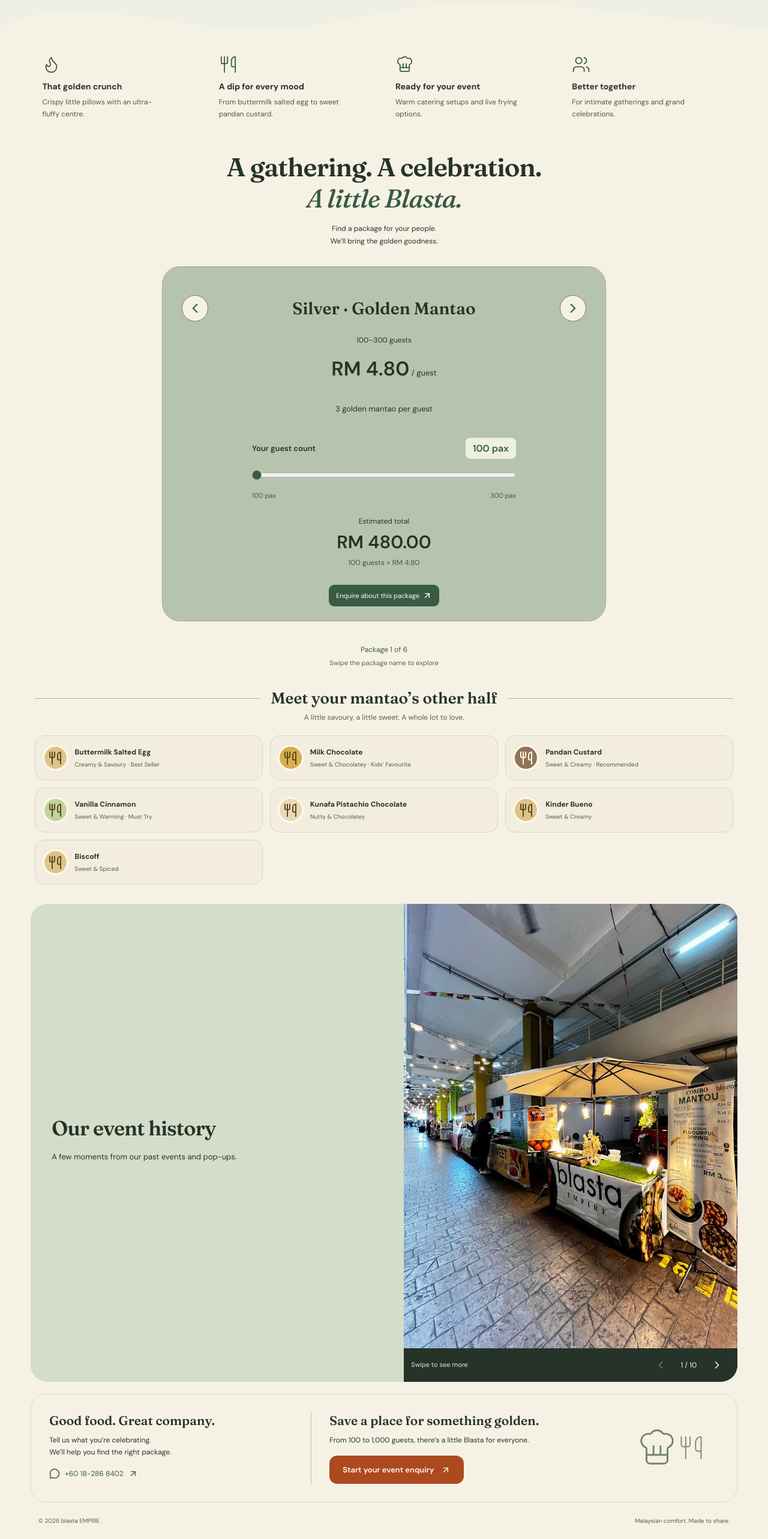
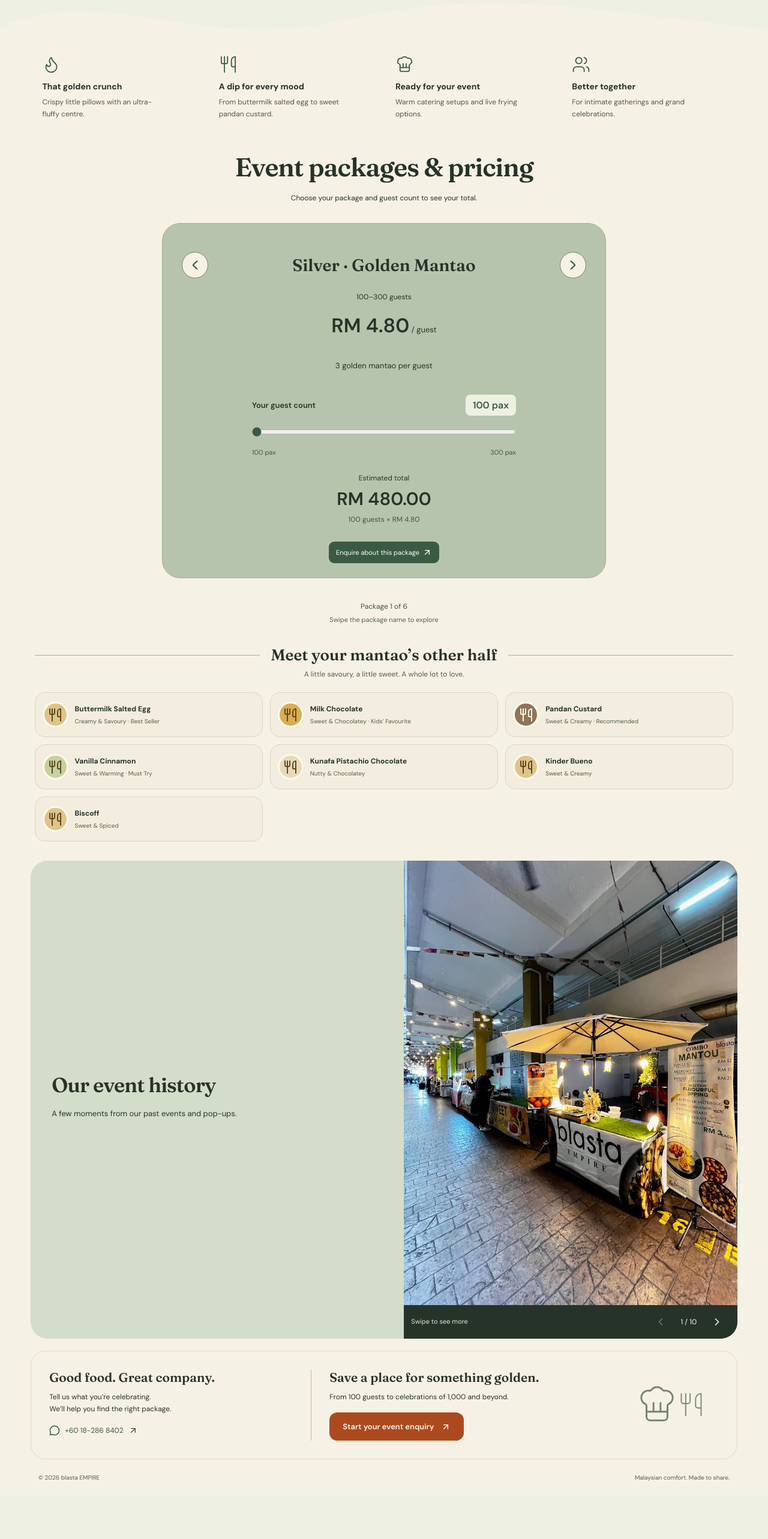
Before and after one commit to umarfarid97/mantaoblasta, a React (Vite) app: page / in a window 1280 px wide. Shown: the part 652-3218 px from the top of the page at 60% size. After the commit the page ends 3146 px from the top, so only its background shows below. Built offline with nearby package versions, Linux system fonts and the light colour scheme.

Commit message:
fix: support larger Platinum events and simplify pricing heading

```diff
--- a/src/data/eventPackages.ts
+++ b/src/data/eventPackages.ts
@@ -14,8 +14,9 @@
       name: `${tier} · ${menuType}`,
       subtitle: menuType,
       menuType,
-      paxRange: `${minPax.toLocaleString()}–${maxPax.toLocaleString()} guests`,
+      paxRange: index === 2 ? '501+ guests' : `${minPax.toLocaleString()}–${maxPax.toLocaleString()} guests`,
       minPax, maxPax,
+      openEndedGuests: index === 2,
       pricePerGuestMYR: rate,
       exampleGuests: maxPax,
       prices: { MYR: rate * maxPax, SGD: 0, USD: 0 },
--- a/src/pages/EnquiryPage.tsx
+++ b/src/pages/EnquiryPage.tsx
@@ -15,7 +15,7 @@
   const [guests, setGuests] = useState(() => {
     const requestedGuests = Number(query.get('guests'));
     return query.has('guests') && Number.isInteger(requestedGuests)
-      ? Math.max(initialPackage.minPax, Math.min(initialPackage.maxPax, requestedGuests))
+      ? Math.max(initialPackage.minPax, initialPackage.openEndedGuests ? requestedGuests : Math.min(initialPackage.maxPax, requestedGuests))
       : initialPackage.exampleGuests ?? initialPackage.minPax;
   });
   const [name, setName] = useState('');
@@ -26,7 +26,7 @@
   const [notes, setNotes] = useState('');
   const [opened, setOpened] = useState(false);
   const total = Math.round(guests * (pkg.pricePerGuestMYR ?? 0) * 100) / 100;
-  const validGuests = Number.isInteger(guests) && guests >= pkg.minPax && guests <= pkg.maxPax;
+  const validGuests = Number.isSafeInteger(guests) && guests >= pkg.minPax && (pkg.openEndedGuests || guests <= pkg.maxPax);
   const [today] = useState(() => new Intl.DateTimeFormat('en-CA', { timeZone: 'Asia/Kuala_Lumpur', year: 'numeric', month: '2-digit', day: '2-digit' }).format(new Date()));
 
   useEffect(() => {
@@ -63,8 +63,8 @@
       <form className="garden-enquiry-layout" onSubmit={submit}>
         <div className="garden-enquiry-fields">
           <section aria-labelledby="enquiry-event"><h2 id="enquiry-event">Your event</h2>
-            <label>Choose your package<select value={packageId} onChange={event => { const next = EVENT_PACKAGES.find(item => item.id === event.target.value)!; setPackageId(next.id); setGuests(current => Math.max(next.minPax, Math.min(next.maxPax, current))); setOpened(false); }}>{EVENT_PACKAGES.map(item => <option key={item.id} value={item.id}>{item.name} — {money(item.pricePerGuestMYR ?? 0)} / guest</option>)}</select></label>
-            <div className="garden-form-row"><label>Number of guests <span>(required)</span><input type="number" min={pkg.minPax} max={pkg.maxPax} step="1" required value={guests || ''} onChange={event => setGuests(Number(event.target.value))} aria-describedby="enquiry-guest-range" /><small id="enquiry-guest-range">{pkg.paxRange} for this tier</small></label><label>Event date <span>(required)</span><input type="date" min={today} required value={date} onChange={event => setDate(event.target.value)} /></label></div>
+            <label>Choose your package<select value={packageId} onChange={event => { const next = EVENT_PACKAGES.find(item => item.id === event.target.value)!; setPackageId(next.id); setGuests(current => Math.max(next.minPax, next.openEndedGuests ? current : Math.min(next.maxPax, current))); setOpened(false); }}>{EVENT_PACKAGES.map(item => <option key={item.id} value={item.id}>{item.name} — {money(item.pricePerGuestMYR ?? 0)} / guest</option>)}</select></label>
+            <div className="garden-form-row"><label>Number of guests <span>(required)</span><input type="number" min={pkg.minPax} max={pkg.openEndedGuests ? undefined : pkg.maxPax} step="1" required value={guests || ''} onChange={event => setGuests(Number(event.target.value))} aria-describedby="enquiry-guest-range" /><small id="enquiry-guest-range">{pkg.paxRange} for this tier{pkg.openEndedGuests ? ' · Counts above 1,000 welcome' : ''}</small></label><label>Event date <span>(required)</span><input type="date" min={today} required value={date} onChange={event => setDate(event.target.value)} /></label></div>
             <label>Event type<select value={eventType} onChange={event => setEventType(event.target.value)}>{['Corporate event', 'Private gathering', 'Birthday party', 'Wedding / Sanding', 'Exhibition / Festival', 'Annual dinner', 'Other celebration'].map(item => <option key={item}>{item}</option>)}</select></label>
             <label>Venue / location <span>(optional)</span><input autoComplete="street-address" value={venue} onChange={event => setVenue(event.target.value)} placeholder="Hotel, office, hall or outdoor venue" /></label>
           </section>
@@ -74,7 +74,7 @@
             <label>Special requests <span>(optional)</span><textarea rows={4} maxLength={2000} value={notes} onChange={event => setNotes(event.target.value)} placeholder="Serving time, access details, flavour preferences or anything else we should know" /></label>
           </section>
         </div>
-        <aside className="garden-enquiry-summary" aria-labelledby="enquiry-summary"><h2 id="enquiry-summary">Your package</h2><h3>{pkg.name}</h3><p>{pkg.paxRange}</p><ul>{pkg.features.map(feature => <li key={feature}>{feature}</li>)}</ul><div className="garden-enquiry-total" aria-live="polite"><span>Estimated total</span><strong>{validGuests ? money(total) : '—'}</strong><small>{validGuests ? `${guests.toLocaleString()} guests × ${money(pkg.pricePerGuestMYR ?? 0)}` : `Enter ${pkg.minPax}–${pkg.maxPax.toLocaleString()} guests`}</small></div><button className="garden-button" type="submit"><MessageCircle size={18} /> Continue on WhatsApp <ArrowUpRight size={16} /></button><p className="garden-enquiry-note">Review and send your enquiry in WhatsApp. Availability will be confirmed by our team.</p>{opened && <p className="garden-enquiry-feedback" role="status">Your WhatsApp draft is ready. If it didn’t open, allow pop-ups and try again.</p>}</aside>
+        <aside className="garden-enquiry-summary" aria-labelledby="enquiry-summary"><h2 id="enquiry-summary">Your package</h2><h3>{pkg.name}</h3><p>{pkg.paxRange}</p><ul>{pkg.features.map(feature => <li key={feature}>{feature}</li>)}</ul><div className="garden-enquiry-total" aria-live="polite"><span>Estimated total</span><strong>{validGuests ? money(total) : '—'}</strong><small>{validGuests ? `${guests.toLocaleString()} guests × ${money(pkg.pricePerGuestMYR ?? 0)}` : pkg.openEndedGuests ? `Enter at least ${pkg.minPax} guests` : `Enter ${pkg.minPax}–${pkg.maxPax.toLocaleString()} guests`}</small></div><button className="garden-button" type="submit"><MessageCircle size={18} /> Continue on WhatsApp <ArrowUpRight size={16} /></button><p className="garden-enquiry-note">Review and send your enquiry in WhatsApp. Availability will be confirmed by our team.</p>{opened && <p className="garden-enquiry-feedback" role="status">Your WhatsApp draft is ready. If it didn’t open, allow pop-ups and try again.</p>}</aside>
       </form>
     </main><footer className="garden-footer"><a href="./"><ArrowLeft size={14} /> Back to Blasta</a><a href="https://wa.me/60182868402" target="_blank" rel="noreferrer">+60 18-286 8402</a></footer>
   </div></div>;
--- a/src/pages/GardenPage.tsx
+++ b/src/pages/GardenPage.tsx
@@ -61,7 +61,7 @@
         </section>
 
         <section className="garden-packages garden-package-carousel garden-package-calculator" id="garden-menu" tabIndex={-1} aria-labelledby="garden-packages-title">
-          <div className="garden-package-intro"><h2 id="garden-packages-title">A gathering. A celebration.<br /><em>A little Blasta.</em></h2><p>Find a package for your people.<br />We’ll bring the golden goodness.</p></div>
+          <div className="garden-package-intro"><h2 id="garden-packages-title">Event packages &amp; pricing</h2><p>Choose your package and guest count to see your total.</p></div>
           <article className="garden-package" id="garden-current-package">
           <div className="garden-package-picker" tabIndex={0} aria-label="Swipe package name or use arrow keys to switch package" onKeyDown={event => {
             if (event.target !== event.currentTarget) return;
@@ -87,6 +87,7 @@
               <label htmlFor="garden-pax">Your guest count <output htmlFor="garden-pax">{guests.toLocaleString()} pax</output></label>
               <input id="garden-pax" type="range" min={pkg.minPax} max={pkg.maxPax} step={1} value={guests} onChange={event => setGuestCounts(previous => ({ ...previous, [pkg.id]: Number(event.target.value) }))} aria-valuetext={`${guests} guests`} />
               <div className="garden-pax-bounds"><span>{pkg.minPax.toLocaleString()} pax</span><span>{pkg.maxPax.toLocaleString()} pax</span></div>
+              {pkg.openEndedGuests && <p className="garden-pax-note">More than 1,000 guests? Enter your count on the enquiry page.</p>}
             </div>
             <div className="garden-tile-total" aria-live="polite"><span>Estimated total</span><strong>RM {total.toLocaleString('en-MY', { minimumFractionDigits: 2, maximumFractionDigits: 2 })}</strong><small>{guests.toLocaleString()} guests × RM {pkg.pricePerGuestMYR?.toFixed(2)}</small></div>
             <button onPointerDown={event => event.stopPropagation()} onClick={() => enquire(pkg)}>Enquire about this package <ArrowUpRight size={16} /></button>
@@ -98,7 +99,7 @@
 
         <section className="garden-story" id="garden-story"><div><h2>Our event history</h2><p>A few moments from our past events and pop-ups.</p></div><EventSlideshow /></section>
 
-        <section className="garden-contact" id="garden-contact"><div><h2>Good food. Great company.</h2><p>Tell us what you’re celebrating.<br />We’ll help you find the right package.</p><a href="https://wa.me/60182868402" target="_blank" rel="noreferrer"><MessageCircle size={18} /> +60 18-286 8402 <ArrowUpRight size={16} /></a></div><div><h2>Save a place for something golden.</h2><p>From 100 to 1,000 guests, there’s a little Blasta for everyone.</p><button className="garden-button" onClick={() => enquire()}>Start your event enquiry <ArrowUpRight size={16} /></button></div><div className="garden-footer-art" aria-hidden="true"><ChefHat size={70} strokeWidth={1} /><Utensils size={44} strokeWidth={1} /></div></section>
+        <section className="garden-contact" id="garden-contact"><div><h2>Good food. Great company.</h2><p>Tell us what you’re celebrating.<br />We’ll help you find the right package.</p><a href="https://wa.me/60182868402" target="_blank" rel="noreferrer"><MessageCircle size={18} /> +60 18-286 8402 <ArrowUpRight size={16} /></a></div><div><h2>Save a place for something golden.</h2><p>From 100 guests to celebrations of 1,000 and beyond.</p><button className="garden-button" onClick={() => enquire()}>Start your event enquiry <ArrowUpRight size={16} /></button></div><div className="garden-footer-art" aria-hidden="true"><ChefHat size={70} strokeWidth={1} /><Utensils size={44} strokeWidth={1} /></div></section>
       </main>
       <footer className="garden-footer"><span>© {currentYear} blasta EMPIRE</span><span>Malaysian comfort. Made to share.</span></footer>
     </div>
--- a/src/pages/garden.css
+++ b/src/pages/garden.css
@@ -105,6 +105,7 @@
 .garden-tile-total{display:grid;gap:7px;margin:16px 0 20px;font-variant-numeric:tabular-nums}
 .garden-tile-total>span{font-size:12px}.garden-tile-total>strong{font-size:30px;font-weight:600}.garden-tile-total>small{font-size:12px;color:#40583b}
 @media(max-width:680px){.garden-package-calculator .garden-package{padding:20px 14px;min-height:550px}.garden-package-picker{gap:5px;min-height:96px}.garden-package-calculator .garden-package-picker h3{font-size:23px}.garden-pax-control{padding:0 9px}.garden-package-calculator .garden-package-inclusions{min-height:63px;padding:0 10px}}
+.garden-pax-control .garden-pax-note{font-size:11px;line-height:1.5;margin:12px 0 0;color:#40583b}
 /* Edge-to-edge canvas, including Safari's overscroll and browser chrome. */
 html.garden-active,html.garden-active body{background:#edf0e3}
 .garden-page{padding:0;background:var(--cream);min-height:100svh}
--- a/src/types.ts
+++ b/src/types.ts
@@ -5,6 +5,7 @@
   paxRange: string;
   minPax: number;
   maxPax: number;
+  openEndedGuests?: boolean;
   prices: {
     MYR: number;
     SGD: number;
```
Also changed, not shown: 1 other file (tests, documents, lock files or other folders).
